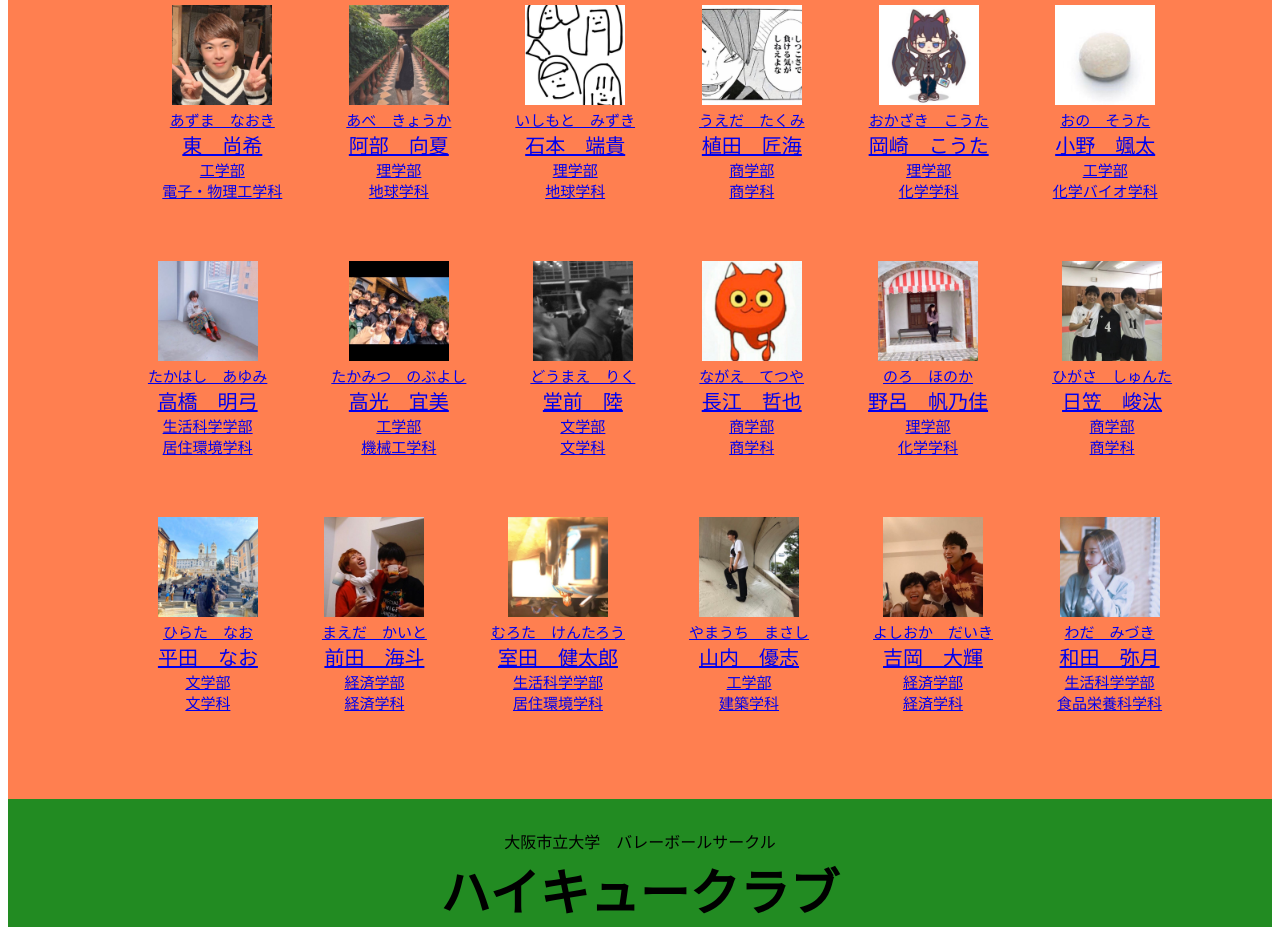
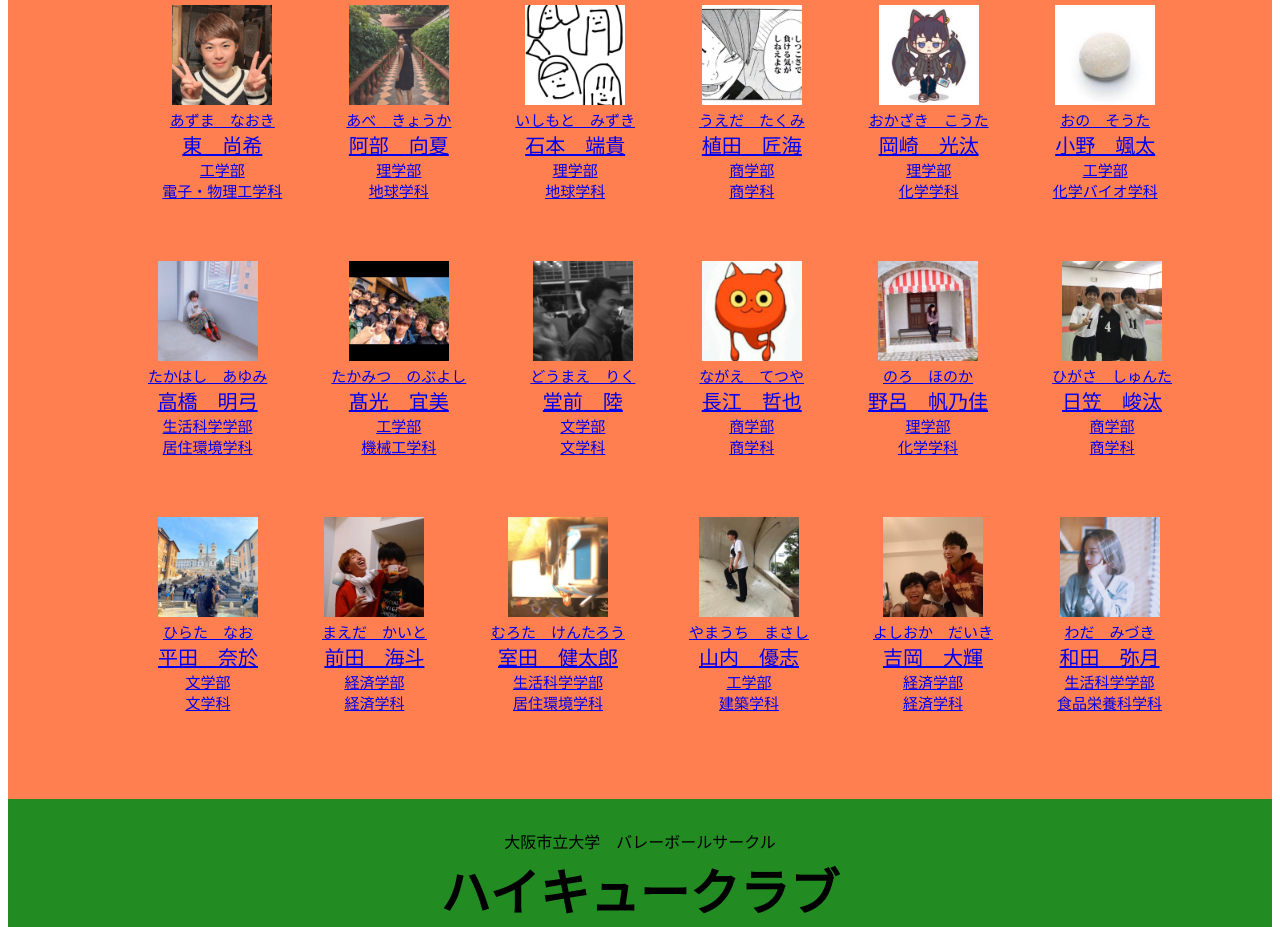
Before and after one commit to 1q2w3e-4r5t6y/haikyu_suzu, a plain HTML site: page index.html in a window 1280 px wide. Shown: the part 940-1867 px from the top of the page. Drawn offline with Linux system fonts and the light colour scheme.

Commit message:
Update index.html

```diff
--- a/index.html
+++ b/index.html
@@ -87,7 +87,7 @@
        <a href="https://1q2w3e-4r5t6y.github.io/haikyu_kouta/">
         <img src="kouta.jpg" width="100" height="100">
         <div class="kana_2">おかざき　こうた</div>
-        <div class="kanji_2">岡崎　こうた</div>
+        <div class="kanji_2">岡崎　光汰</div>
         <div class="gakubu_2">理学部<br>化学学科</div>
        </a>
       </li>
@@ -114,7 +114,7 @@
        <a href="https://1q2w3e-4r5t6y.github.io/hiakyu_nobu/">
         <img src="nobu.jpg" width="100" height"100">
         <div class="kana_2">たかみつ　のぶよし</div>
-        <div class="kanji_2">高光　宜美</div>
+        <div class="kanji_2">髙光　宜美</div>
         <div class="gakubu_2">工学部<br>機械工学科</div>
        </a>
       </li>
@@ -159,7 +159,7 @@
        <a href="https://1q2w3e-4r5t6y.github.io/haikyu_nao/">
         <img src="nao.jpg" width="100" height="100">
         <div class="kana_2">ひらた　なお</div>
-        <div class="kanji_2">平田　なお</div>
+        <div class="kanji_2">平田　奈於</div>
         <div class="gakubu_2">文学部<br>文学科</div>
        </a>
       </li>
```
